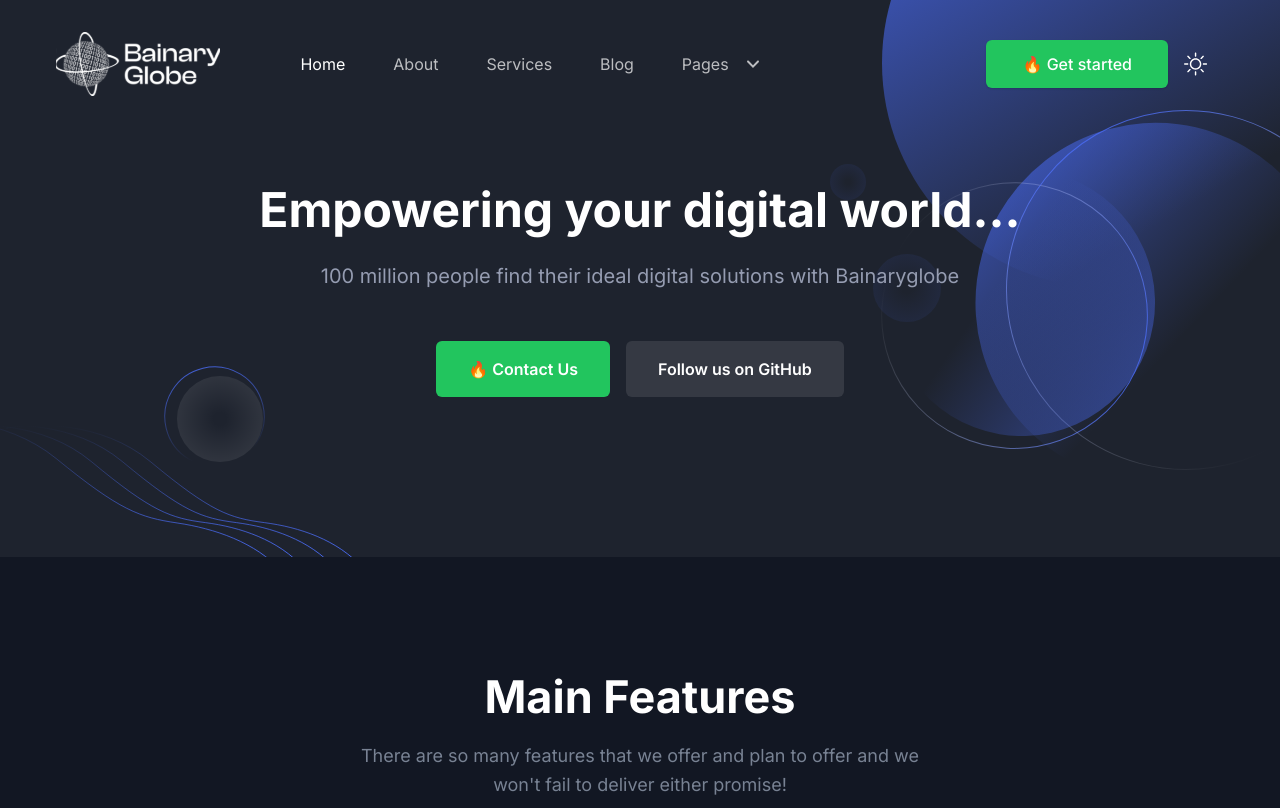
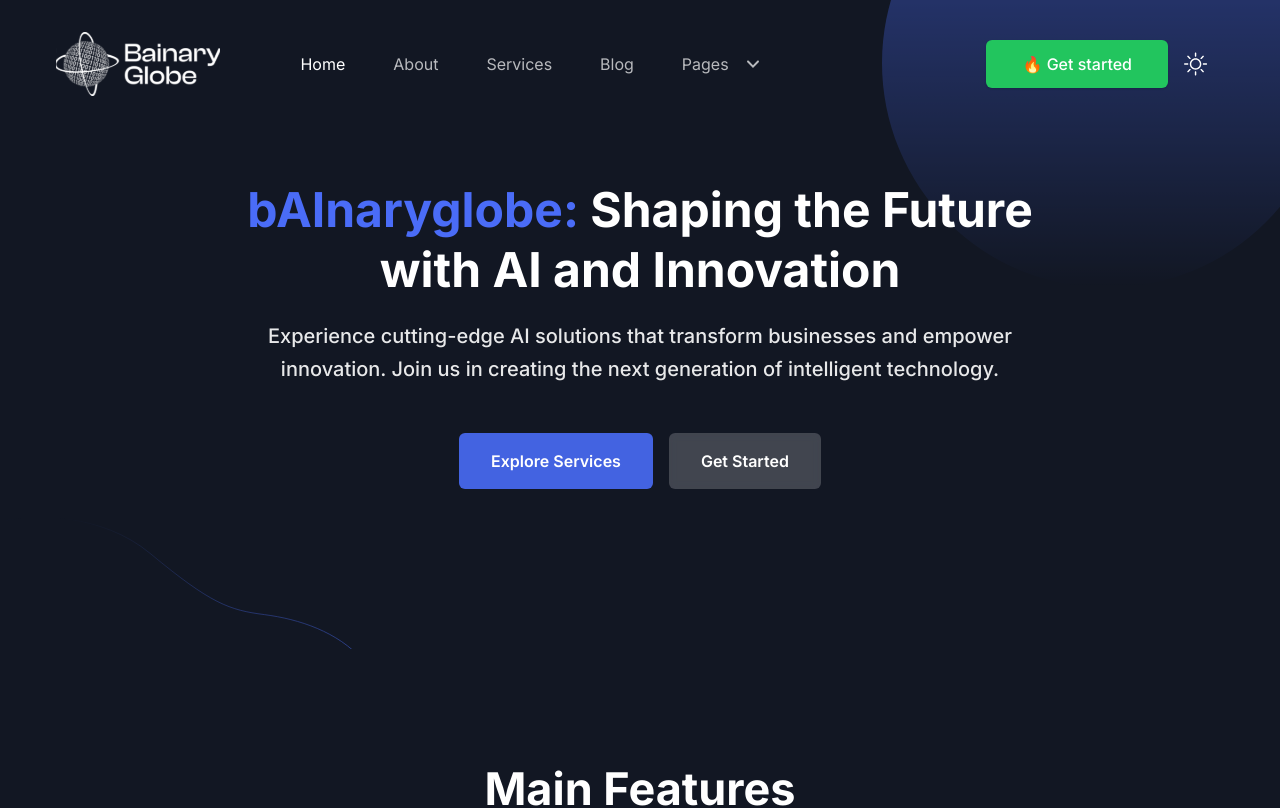
Before and after one commit to bAInaryglobe/bAInaryglobe, a Next.js app: page / in a window 1280 px wide. Shown: the top 808 px of the page. Built offline with nearby package versions, Linux system fonts and the light colour scheme.

Commit message:
🔨 refactor: convert type definitions to interfaces and enhance structure for better type safety

```diff
--- a/src/components/Hero/index.tsx
+++ b/src/components/Hero/index.tsx
@@ -1,48 +1,57 @@
 import Link from "next/link";
+import { useState, useEffect } from "react";
+import Image from "next/image";
 
 const Hero = () => {
+  const [isAnimated, setIsAnimated] = useState(false);
+
+  useEffect(() => {
+    setIsAnimated(true);
+  }, []);
+
   return (
     <>
-      <section
-        id="home"
-        className="relative z-10 overflow-hidden bg-white pb-16 pt-[120px] dark:bg-gray-dark md:pb-[120px] md:pt-[150px] xl:pb-[160px] xl:pt-[180px] 2xl:pb-[200px] 2xl:pt-[210px]"
-      >
+      <section className="relative z-10 overflow-hidden pt-[120px] pb-16 md:pt-[150px] md:pb-[120px] xl:pt-[180px] xl:pb-[160px] 2xl:pt-[210px] 2xl:pb-[200px]">
         <div className="container">
           <div className="-mx-4 flex flex-wrap">
             <div className="w-full px-4">
               <div className="mx-auto max-w-[800px] text-center">
-                <h1 className="mb-5 text-3xl font-bold leading-tight text-black dark:text-white sm:text-4xl sm:leading-tight md:text-5xl md:leading-tight">
-                 Empowering your digital world...
-                </h1>
-                <p className="mb-12 text-base !leading-relaxed text-body-color dark:text-body-color-dark sm:text-lg md:text-xl">
-                100 million people find their ideal digital solutions with Bainaryglobe
-                </p>
-                <div className="flex flex-col items-center justify-center space-y-4 sm:flex-row sm:space-x-4 sm:space-y-0">
+                <div className={`mb-12 ${isAnimated ? 'animate-fade-in-up' : ''}`}>
+                  <h1 className="mb-5 text-3xl font-bold leading-tight text-black dark:text-white sm:text-4xl sm:leading-tight md:text-5xl md:leading-tight">
+                    <span className="text-primary">bAInaryglobe:</span> Shaping the Future with AI and Innovation
+                  </h1>
+                  <p className="text-base font-medium !leading-relaxed text-body-color dark:text-white dark:opacity-90 sm:text-lg md:text-xl">
+                    Experience cutting-edge AI solutions that transform businesses and empower innovation. Join us in creating the next generation of intelligent technology.
+                  </p>
+                </div>
+                <div className={`flex flex-col items-center justify-center space-y-4 sm:flex-row sm:space-x-4 sm:space-y-0 ${isAnimated ? 'animate-fade-in-up animation-delay-200' : ''}`}>
+                  <Link
+                    href="/services"
+                    className="rounded-md bg-primary/90 backdrop-blur-sm py-4 px-8 text-base font-semibold text-white duration-300 ease-in-out hover:bg-primary/80 hover:shadow-signUp"
+                  >
+                    Explore Services
+                  </Link>
                   <Link
                     href="/contact"
-                    className="rounded-md bg-green-500 px-8 py-4 text-base font-semibold text-white duration-300 ease-in-out hover:bg-primary/80"
+                    className="rounded-md bg-black/20 dark:bg-white/20 backdrop-blur-sm py-4 px-8 text-base font-semibold text-black dark:text-white duration-300 ease-in-out hover:bg-black/30 dark:hover:bg-white/30"
                   >
-                    🔥 Contact Us
-
-                  </Link>
-                  <Link
-                    href="https://github.com/bAInaryglobe"
-                    className="inline-block rounded-md bg-purple-500 px-8 py-4 text-base font-semibold text-white duration-300 ease-in-out hover:bg-black/90 dark:bg-white/10 dark:text-white dark:hover:bg-white/5"
-                  >
-                    Follow us on GitHub
+                    Get Started
                   </Link>
                 </div>
               </div>
             </div>
           </div>
         </div>
-        <div className="absolute right-0 top-0 z-[-1] opacity-30 lg:opacity-100">
+
+        {/* Background Elements */}
+        <div className="absolute top-0 right-0 z-[-1] opacity-30 lg:opacity-100">
           <svg
             width="450"
             height="556"
             viewBox="0 0 450 556"
             fill="none"
             xmlns="http://www.w3.org/2000/svg"
+            className="animate-pulse"
           >
             <circle
               cx="277"
@@ -50,122 +59,13 @@ const Hero = () => {
               r="225"
               fill="url(#paint0_linear_25:217)"
             />
-            <circle
-              cx="17.9997"
-              cy="182"
-              r="18"
-              fill="url(#paint1_radial_25:217)"
-            />
-            <circle
-              cx="76.9997"
-              cy="288"
-              r="34"
-              fill="url(#paint2_radial_25:217)"
-            />
-            <circle
-              cx="325.486"
-              cy="302.87"
-              r="180"
-              transform="rotate(-37.6852 325.486 302.87)"
-              fill="url(#paint3_linear_25:217)"
-            />
-            <circle
-              opacity="0.8"
-              cx="184.521"
-              cy="315.521"
-              r="132.862"
-              transform="rotate(114.874 184.521 315.521)"
-              stroke="url(#paint4_linear_25:217)"
-            />
-            <circle
-              opacity="0.8"
-              cx="356"
-              cy="290"
-              r="179.5"
-              transform="rotate(-30 356 290)"
-              stroke="url(#paint5_linear_25:217)"
-            />
-            <circle
-              opacity="0.8"
-              cx="191.659"
-              cy="302.659"
-              r="133.362"
-              transform="rotate(133.319 191.659 302.659)"
-              fill="url(#paint6_linear_25:217)"
-            />
             <defs>
               <linearGradient
                 id="paint0_linear_25:217"
-                x1="-54.5003"
-                y1="-178"
-                x2="222"
+                x1="277"
+                y1="-162"
+                x2="277"
                 y2="288"
-                gradientUnits="userSpaceOnUse"
-              >
-                <stop stopColor="#4A6CF7" />
-                <stop offset="1" stopColor="#4A6CF7" stopOpacity="0" />
-              </linearGradient>
-              <radialGradient
-                id="paint1_radial_25:217"
-                cx="0"
-                cy="0"
-                r="1"
-                gradientUnits="userSpaceOnUse"
-                gradientTransform="translate(17.9997 182) rotate(90) scale(18)"
-              >
-                <stop offset="0.145833" stopColor="#4A6CF7" stopOpacity="0" />
-                <stop offset="1" stopColor="#4A6CF7" stopOpacity="0.08" />
-              </radialGradient>
-              <radialGradient
-                id="paint2_radial_25:217"
-                cx="0"
-                cy="0"
-                r="1"
-                gradientUnits="userSpaceOnUse"
-                gradientTransform="translate(76.9997 288) rotate(90) scale(34)"
-              >
-                <stop offset="0.145833" stopColor="#4A6CF7" stopOpacity="0" />
-                <stop offset="1" stopColor="#4A6CF7" stopOpacity="0.08" />
-              </radialGradient>
-              <linearGradient
-                id="paint3_linear_25:217"
-                x1="226.775"
-                y1="-66.1548"
-                x2="292.157"
-                y2="351.421"
-                gradientUnits="userSpaceOnUse"
-              >
-                <stop stopColor="#4A6CF7" />
-                <stop offset="1" stopColor="#4A6CF7" stopOpacity="0" />
-              </linearGradient>
-              <linearGradient
-                id="paint4_linear_25:217"
-                x1="184.521"
-                y1="182.159"
-                x2="184.521"
-                y2="448.882"
-                gradientUnits="userSpaceOnUse"
-              >
-                <stop stopColor="#4A6CF7" />
-                <stop offset="1" stopColor="white" stopOpacity="0" />
-              </linearGradient>
-              <linearGradient
-                id="paint5_linear_25:217"
-                x1="356"
-                y1="110"
-                x2="356"
-                y2="470"
-                gradientUnits="userSpaceOnUse"
-              >
-                <stop stopColor="#4A6CF7" />
-                <stop offset="1" stopColor="white" stopOpacity="0" />
-              </linearGradient>
-              <linearGradient
-                id="paint6_linear_25:217"
-                x1="118.524"
-                y1="29.2497"
-                x2="166.965"
-                y2="338.63"
                 gradientUnits="userSpaceOnUse"
               >
                 <stop stopColor="#4A6CF7" />
@@ -181,32 +81,12 @@ const Hero = () => {
             viewBox="0 0 364 201"
             fill="none"
             xmlns="http://www.w3.org/2000/svg"
+            className="animate-pulse"
           >
             <path
               d="M5.88928 72.3303C33.6599 66.4798 101.397 64.9086 150.178 105.427C211.155 156.076 229.59 162.093 264.333 166.607C299.076 171.12 337.718 183.657 362.889 212.24"
               stroke="url(#paint0_linear_25:218)"
             />
-            <path
-              d="M-22.1107 72.3303C5.65989 66.4798 73.3965 64.9086 122.178 105.427C183.155 156.076 201.59 162.093 236.333 166.607C271.076 171.12 309.718 183.657 334.889 212.24"
-              stroke="url(#paint1_linear_25:218)"
-            />
-            <path
-              d="M-53.1107 72.3303C-25.3401 66.4798 42.3965 64.9086 91.1783 105.427C152.155 156.076 170.59 162.093 205.333 166.607C240.076 171.12 278.718 183.657 303.889 212.24"
-              stroke="url(#paint2_linear_25:218)"
-            />
-            <path
-              d="M-98.1618 65.0889C-68.1416 60.0601 4.73364 60.4882 56.0734 102.431C120.248 154.86 139.905 161.419 177.137 166.956C214.37 172.493 255.575 186.165 281.856 215.481"
-              stroke="url(#paint3_linear_25:218)"
-            />
-            <circle
-              opacity="0.8"
-              cx="214.505"
-              cy="60.5054"
-              r="49.7205"
-              transform="rotate(-13.421 214.505 60.5054)"
-              stroke="url(#paint4_linear_25:218)"
-            />
-            <circle cx="220" cy="63" r="43" fill="url(#paint5_radial_25:218)" />
             <defs>
               <linearGradient
                 id="paint0_linear_25:218"
@@ -219,61 +99,6 @@ const Hero = () => {
                 <stop stopColor="#4A6CF7" stopOpacity="0" />
                 <stop offset="1" stopColor="#4A6CF7" />
               </linearGradient>
-              <linearGradient
-                id="paint1_linear_25:218"
-                x1="156.389"
-                y1="69.2405"
-                x2="156.389"
-                y2="212.24"
-                gradientUnits="userSpaceOnUse"
-              >
-                <stop stopColor="#4A6CF7" stopOpacity="0" />
-                <stop offset="1" stopColor="#4A6CF7" />
-              </linearGradient>
-              <linearGradient
-                id="paint2_linear_25:218"
-                x1="125.389"
-                y1="69.2405"
-                x2="125.389"
-                y2="212.24"
-                gradientUnits="userSpaceOnUse"
-              >
-                <stop stopColor="#4A6CF7" stopOpacity="0" />
-                <stop offset="1" stopColor="#4A6CF7" />
-              </linearGradient>
-              <linearGradient
-                id="paint3_linear_25:218"
-                x1="93.8507"
-                y1="67.2674"
-                x2="89.9278"
-                y2="210.214"
-                gradientUnits="userSpaceOnUse"
-              >
-                <stop stopColor="#4A6CF7" stopOpacity="0" />
-                <stop offset="1" stopColor="#4A6CF7" />
-              </linearGradient>
-              <linearGradient
-                id="paint4_linear_25:218"
-                x1="214.505"
-                y1="10.2849"
-                x2="212.684"
-                y2="99.5816"
-                gradientUnits="userSpaceOnUse"
-              >
-                <stop stopColor="#4A6CF7" />
-                <stop offset="1" stopColor="#4A6CF7" stopOpacity="0" />
-              </linearGradient>
-              <radialGradient
-                id="paint5_radial_25:218"
-                cx="0"
-                cy="0"
-                r="1"
-                gradientUnits="userSpaceOnUse"
-                gradientTransform="translate(220 63) rotate(90) scale(43)"
-              >
-                <stop offset="0.145833" stopColor="white" stopOpacity="0" />
-                <stop offset="1" stopColor="white" stopOpacity="0.08" />
-              </radialGradient>
             </defs>
           </svg>
         </div>
@@ -282,5 +107,4 @@ const Hero = () => {
   );
 };
 
-// Hero imported into Home
 export default Hero;
```
Also changed, not shown: src/types/blog.ts (+41 -9 lines), src/types/brand.ts (+27 -6 lines), src/types/feature.ts (+18 -5 lines), src/types/menu.ts (+31 -5 lines), src/types/testimonial.ts (+32 -7 lines).
